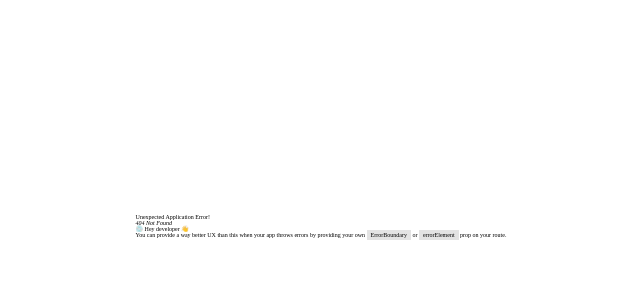
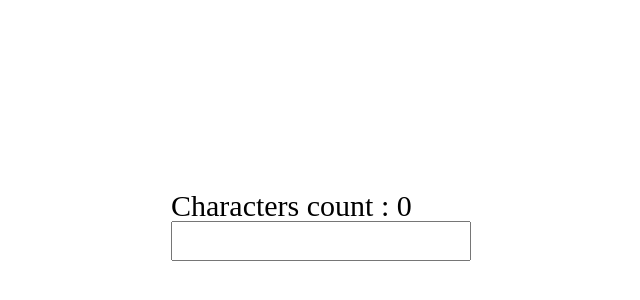
Before and after one commit to duglikespiano/reactjs-best-practice, a React (Create React App) app: page /3_unnecessary_usestate in a window 1280 px wide. Before the commit this address had no page. Shown: the part 174-474 px from the top of the page, without its empty margins (319-959 px from the left). Built offline with nearby package versions, Linux system fonts and the light colour scheme.

Commit message:
3 - UNNECESSARY USESTATE

```diff
--- a/src/Route.tsx
+++ b/src/Route.tsx
@@ -2,6 +2,7 @@ import { createBrowserRouter, RouterProvider } from 'react-router-dom';
 import Home from './components/0_home/Home';
 import UseStateIsAsync from './components/1_usestate_is_async/UseStateIsAsync';
 import DefaultValue from './components/2_default_value/DefaultValue';
+import UnnecessaryUseState from './components/3_unnecessary_usestate/UnnecessaryUseState';
 
 const router = createBrowserRouter([
 	{
@@ -16,6 +17,10 @@ const router = createBrowserRouter([
 		path: '/2_default_value',
 		element: <DefaultValue />,
 	},
+	{
+		path: '/3_unnecessary_usestate',
+		element: <UnnecessaryUseState />,
+	},
 ]);
 
 export default function Route() {
--- a/src/components/0_home/Home.scss
+++ b/src/components/0_home/Home.scss
@@ -19,5 +19,11 @@
 		&:nth-of-type(1) {
 			background-color: rgb(119, 255, 0);
 		}
+		&:nth-of-type(2) {
+			background-color: rgb(0, 255, 255);
+		}
+		&:nth-of-type(3) {
+			background-color: rgb(200, 0, 255);
+		}
 	}
 }
--- a/src/components/0_home/Home.tsx
+++ b/src/components/0_home/Home.tsx
@@ -1,5 +1,6 @@
 import { Link } from 'react-router-dom';
 import { componentsInfo as components } from './componentsInfo';
+import './Home.scss';
 
 export default function Home() {
 	return (
--- a/src/components/0_home/componentsInfo.ts
+++ b/src/components/0_home/componentsInfo.ts
@@ -5,8 +5,13 @@ export const componentsInfo = [
 		path: '/1_usestate_is_async',
 	},
 	{
-		id: 1,
+		id: 2,
 		name: 'defalt value',
 		path: '/2_default_value',
 	},
+	{
+		id: 3,
+		name: 'unnecessary useState',
+		path: '/3_unnecessary_usestate',
+	},
 ];
--- a/src/components/2_default_value/DefaultValue.tsx
+++ b/src/components/2_default_value/DefaultValue.tsx
@@ -2,7 +2,7 @@ import { useState } from 'react';
 import './DefaultValue.scss';
 
 export default function DefaultValue() {
-	// Code below will cause of type for default input
+	// Code below will cause because of type for default input
 	// const [input, setInput] = useState();
 
 	// Solution
--- /dev/null
+++ b/src/components/3_unnecessary_usestate/UnnecessaryUseState.scss
@@ -0,0 +1,13 @@
+@use '../../reset.scss';
+
+#UnnecessaryUseState {
+	h3 {
+		font-size: 3rem;
+	}
+
+	input {
+		width: 30rem;
+		height: 4rem;
+		font-size: 3rem;
+	}
+}
--- /dev/null
+++ b/src/components/3_unnecessary_usestate/UnnecessaryUseState.tsx
@@ -0,0 +1,26 @@
+// import { useState, useEffect } from 'react';
+import { useState } from 'react';
+import './UnnecessaryUseState.scss';
+
+export default function UnnecessaryUseState() {
+	const [input, setInput] = useState('');
+
+	// Code below will cause unnecessary re-rendering
+	// const [chars, setChars] = useState(0);
+	// useEffect(() => {
+	// 	setChars(input.length);
+	// }, [input]);
+
+	// Solution
+	// Remove unnecesary state to prevent unnecessary re-rendering
+	const chars = input.length;
+
+	console.log('rendered');
+
+	return (
+		<div id="UnnecessaryUseState">
+			<h3>Characters count : {chars}</h3>
+			<input type="text" value={input} onChange={(event) => setInput(event.target.value)} />
+		</div>
+	);
+}
```
